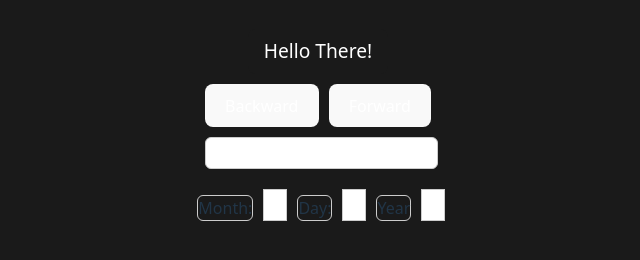
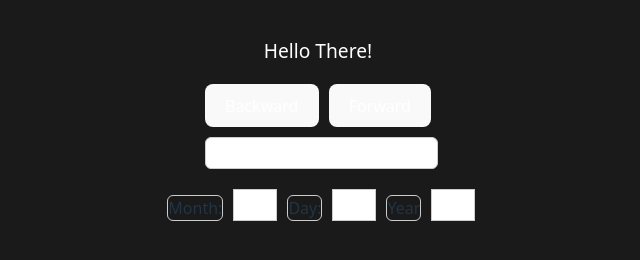
Before and after one commit to Cgriff22/solar-system-visualizer, a website built with Vite: page index.html in a window 1280 px wide. Shown: the whole page, without its empty margins (322-962 px from the left). Built offline with nearby package versions, Linux system fonts and the light colour scheme; files whose address does not match are found by name.

Commit message:
adjusting text box dimensions

```diff
--- a/public/style.css
+++ b/public/style.css
@@ -131,7 +131,7 @@ h1 {
   margin-top: 10px;
   font-size: 1em;
   border: 1px solid #ccc;
-  width: 10px;
+  width: 30px;
   height: 50%;
 }
 #month-box{
```
